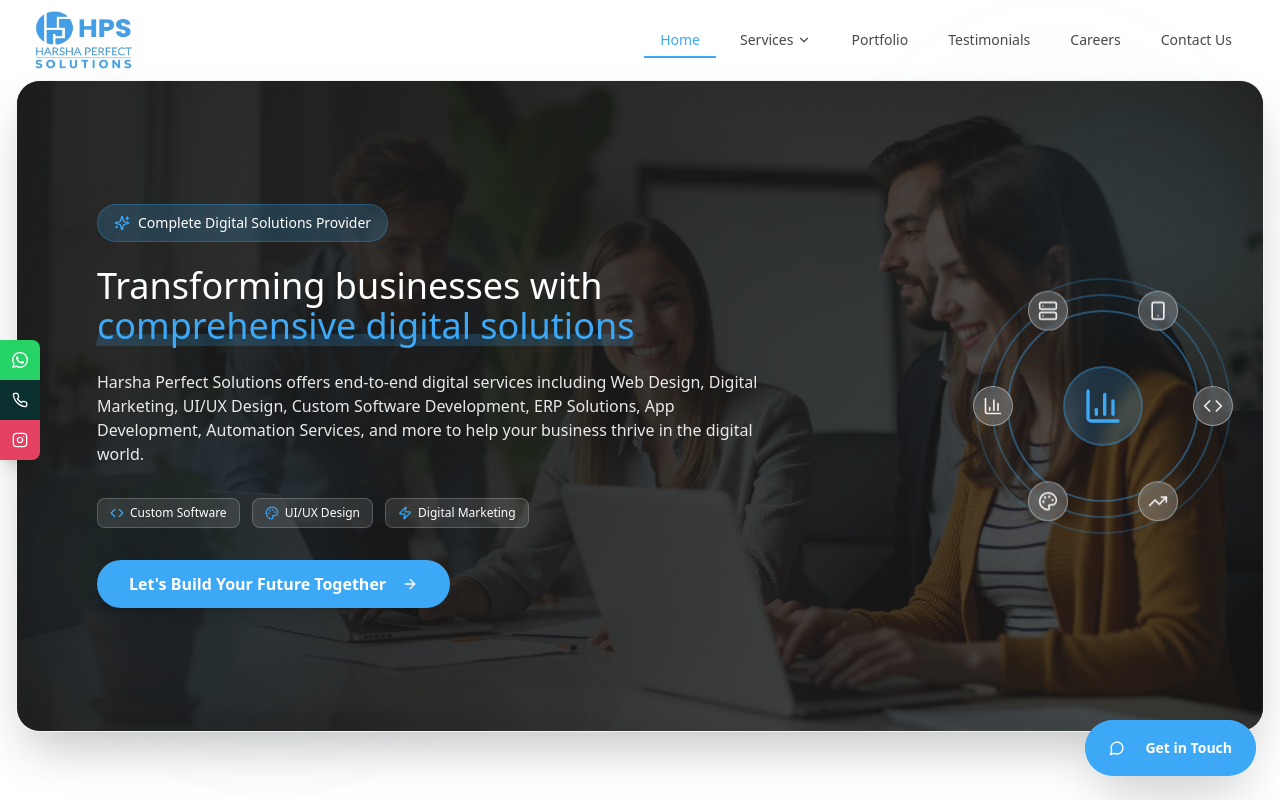
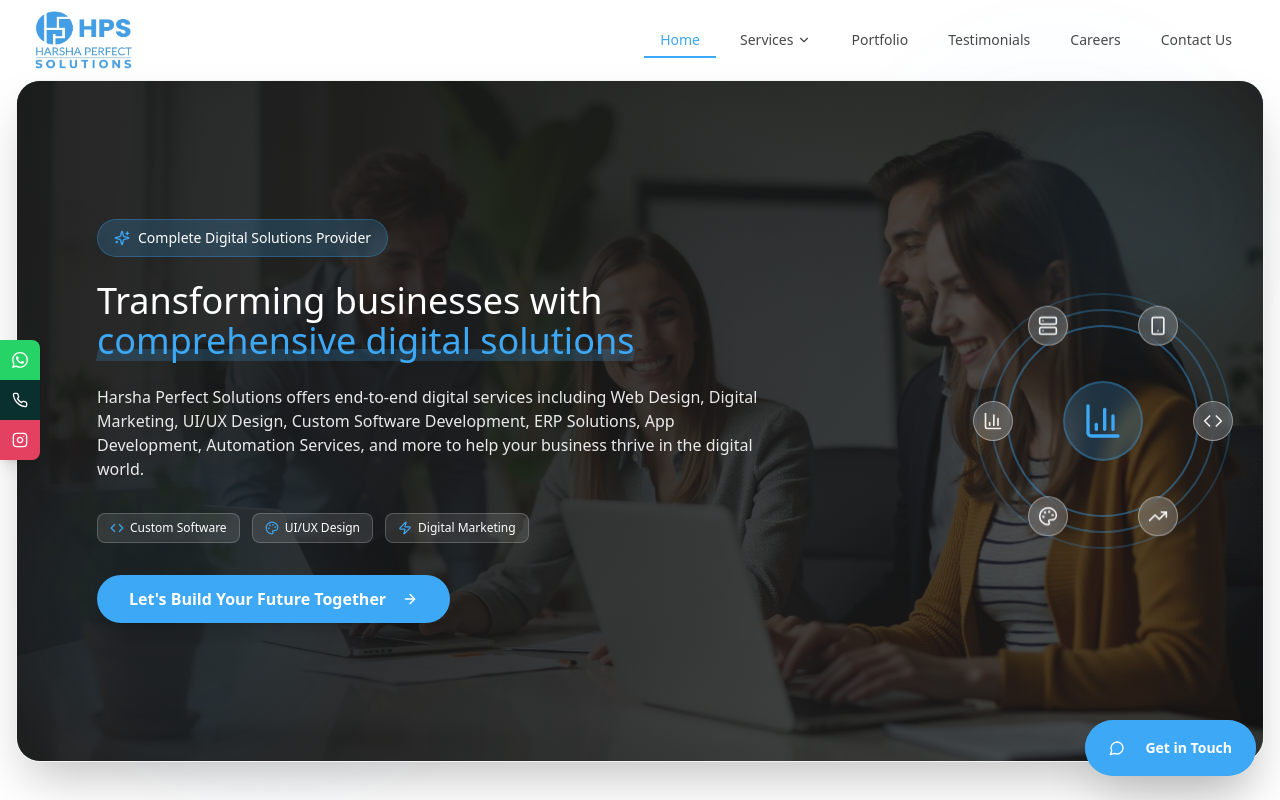
Before and after one commit to Aswinsaipalakonda/HPS_Website, a React (Vite) app: page / in a window 1280 px wide. Shown: the top 800 px of the page. Built offline with nearby package versions, Linux system fonts and the light colour scheme; the HTML template or start-up script is replaced by a standard one.

Commit message:
Enlarged hero section

```diff
--- a/src/components/Hero.tsx
+++ b/src/components/Hero.tsx
@@ -54,7 +54,7 @@ const Hero = () => {
           <div className="absolute top-0 right-0 w-64 h-64 bg-primary/5 rounded-full blur-2xl" />
           <div className="absolute bottom-0 left-0 w-80 h-80 bg-primary/5 rounded-full blur-2xl" />
 
-          <div className="relative flex items-center min-h-[450px] md:min-h-[650px] p-5 sm:p-8 md:p-16 lg:p-20">
+          <div className="relative flex items-center min-h-[450px] md:min-h-[85vh] p-5 sm:p-8 md:p-16 lg:p-20">
             {/* Content */}
             <div className="text-background max-w-3xl relative z-10">
               {/* Badge */}
```
Also changed, not shown: public/favicon.png, src/assets/favicon.png.
